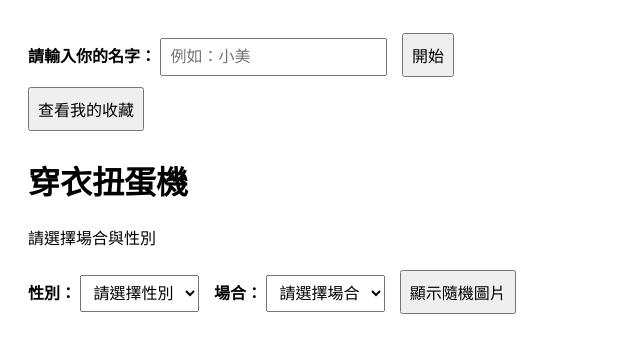
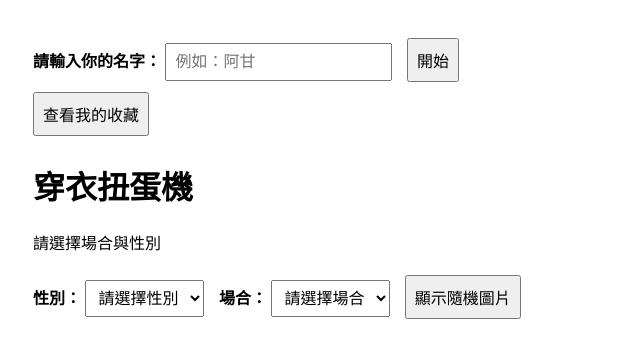
Before and after one commit to chxin17/outfit, a plain HTML site: page index.html in a window 1280 px wide. Shown: the whole page, without its empty margins (0-640 px from the left). Drawn offline with Linux system fonts and the light colour scheme.

Commit message:
Update index.html

```diff
--- a/index.html
+++ b/index.html
@@ -4,7 +4,7 @@
   <meta charset="UTF-8" />
   <title>穿衣扭蛋機</title>
   <style>
-    body { font-family: Arial, sans-serif; padding: 20px; }
+    body { font-family: Arial, sans-serif; padding: 25px; }
     select, button, input { font-size: 16px; padding: 8px; margin: 5px 10px 5px 0; }
     #resultImage { margin-top: 20px; max-width: 400px; display: none; border: 1px solid #ccc; }
     label { font-weight: bold; }
@@ -16,7 +16,7 @@
 
   <div id="welcomeSection">
     <label for="usernameInput">請輸入你的名字：</label>
-    <input type="text" id="usernameInput" placeholder="例如：小美" />
+    <input type="text" id="usernameInput" placeholder="例如：阿甘" />
     <button onclick="saveUsername()">開始</button>
   </div>
 
```
